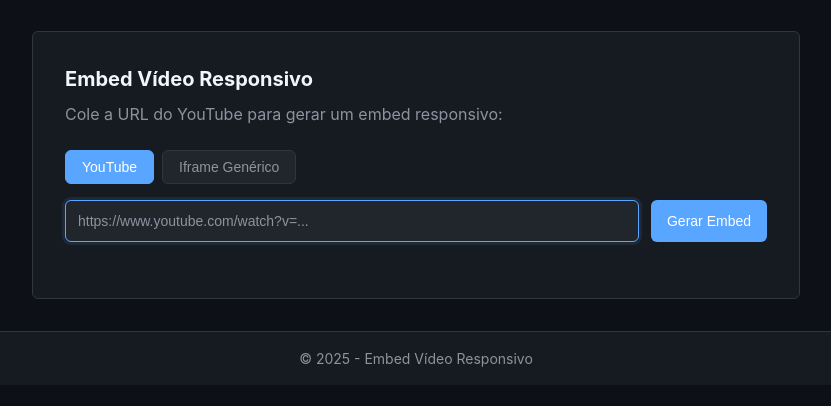
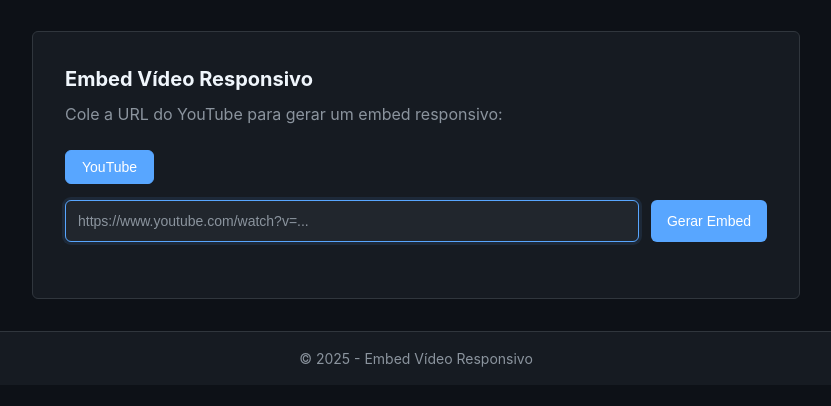
Before and after one commit to salmasso08/embed-video-responsivo, a plain HTML site: page index.html in a window 1280 px wide. Shown: the part 70-476 px from the top of the page, without its empty margins (224-1055 px from the left). Drawn offline with Linux system fonts and the light colour scheme.

Commit message:
feat comment menu item

```diff
--- a/index.html
+++ b/index.html
@@ -18,7 +18,7 @@
 
             <div class="button-group">
                 <button id="btn-youtube" class="mode-btn active">YouTube</button>
-                <button id="btn-generic" class="mode-btn">Iframe Genérico</button>
+                <!-- <button id="btn-generic" class="mode-btn">Iframe Genérico</button> -->
             </div>
 
             <div class="input-group">
```
